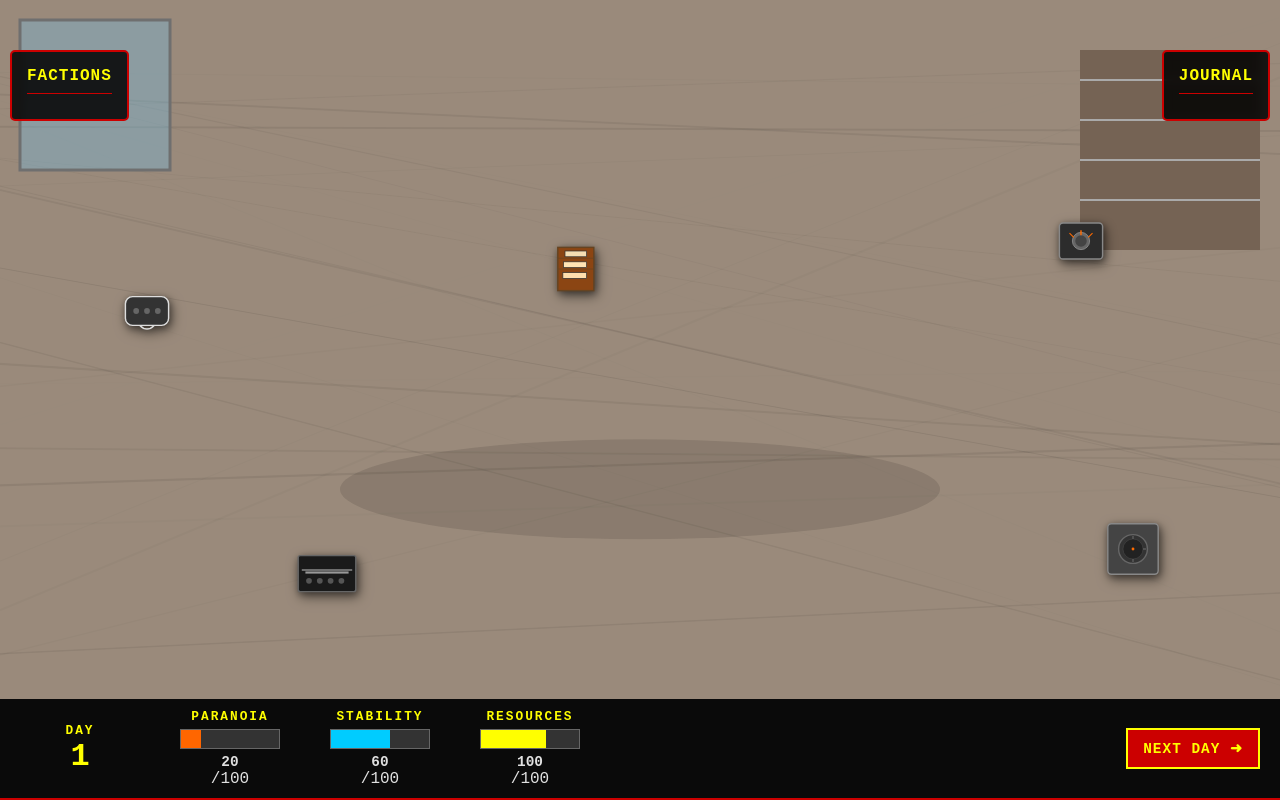
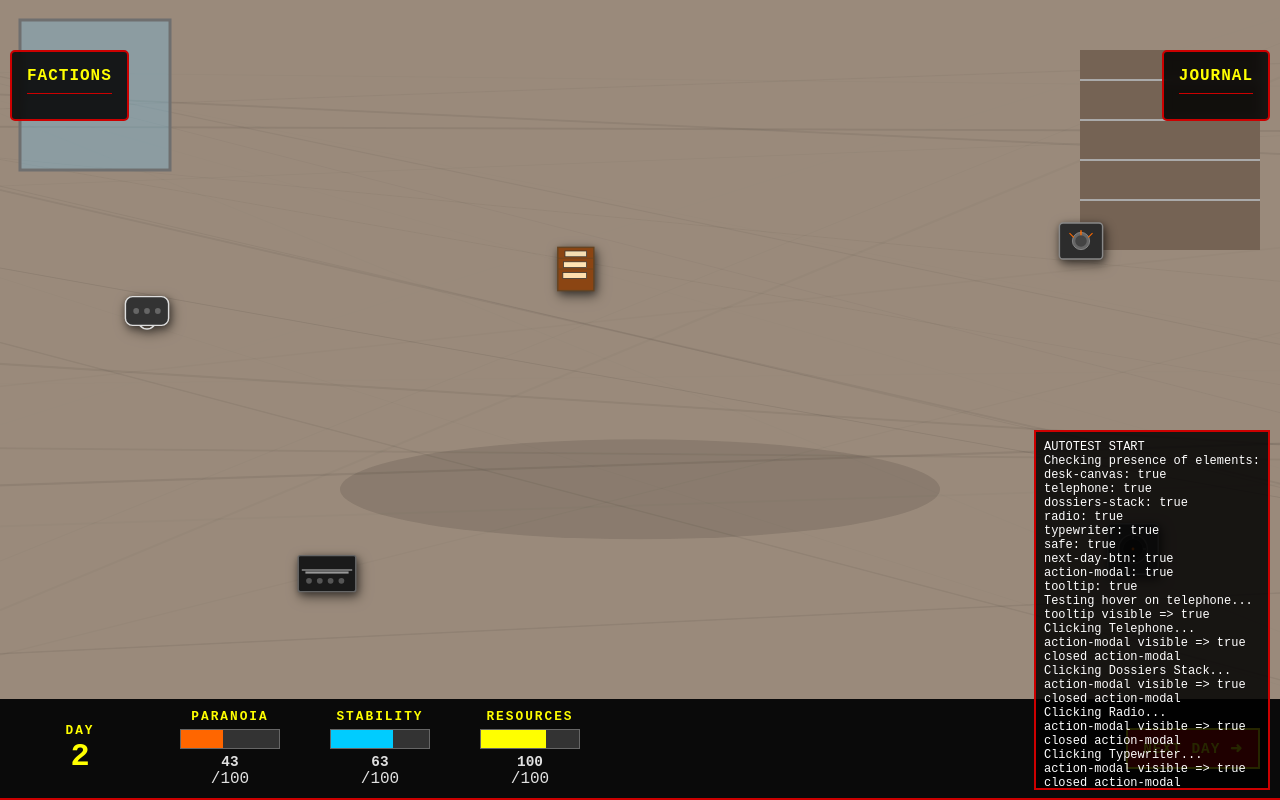
Before and after one commit to Axelwastaken40/PROJET-OUTIL-DEV_, a plain HTML site: page SovietDesk/index.html in a window 1280 px wide. Drawn offline with Linux system fonts and the light colour scheme.

Commit message:
Add automated interaction test (autotest.js) and include it in index.html

```diff
--- /dev/null
+++ b/SovietDesk/autotest.js
@@ -0,0 +1,80 @@
+window.addEventListener('load', () => {
+    const log = document.createElement('div');
+    log.id = 'autotest-log';
+    log.style.position = 'fixed';
+    log.style.right = '10px';
+    log.style.bottom = '10px';
+    log.style.maxWidth = '360px';
+    log.style.maxHeight = '45vh';
+    log.style.overflow = 'auto';
+    log.style.background = 'rgba(0,0,0,0.85)';
+    log.style.color = '#fff';
+    log.style.border = '2px solid #cc0000';
+    log.style.padding = '8px';
+    log.style.fontFamily = "Courier New, monospace";
+    log.style.fontSize = '12px';
+    log.style.zIndex = 3000;
+    document.body.appendChild(log);
+
+    function append(msg) {
+        const p = document.createElement('div');
+        p.textContent = msg;
+        log.appendChild(p);
+        console.log('AUTOTEST:', msg);
+    }
+
+    function wait(ms) { return new Promise(r => setTimeout(r, ms)); }
+
+    (async () => {
+        await wait(300);
+        append('AUTOTEST START');
+
+        const ids = ['desk-canvas','telephone','dossiers-stack','radio','typewriter','safe','next-day-btn','action-modal','tooltip'];
+        append('Checking presence of elements:');
+        ids.forEach(id => append(`  ${id}: ${!!document.getElementById(id)}`));
+
+        await wait(400);
+        // Tooltip hover test
+        const tel = document.getElementById('telephone');
+        if (tel) {
+            append('Testing hover on telephone...');
+            tel.dispatchEvent(new Event('mouseenter', {bubbles:true}));
+            await wait(250);
+            append('  tooltip visible => ' + (document.getElementById('tooltip').style.display !== 'none'));
+            tel.dispatchEvent(new Event('mouseleave', {bubbles:true}));
+            await wait(120);
+        }
+
+        // Click sequence helper
+        const clickAndCheck = async (id, desc) => {
+            const el = document.getElementById(id);
+            if (!el) { append(`Skipping ${desc} (${id}) - not found`); return; }
+            append(`Clicking ${desc}...`);
+            el.click();
+            await wait(350);
+            const visible = document.getElementById('action-modal').style.display !== 'none';
+            append(`  action-modal visible => ${visible}`);
+            // close if visible
+            const ok = document.getElementById('action-ok-btn');
+            if (ok && visible) { ok.click(); await wait(150); append('  closed action-modal'); }
+        };
+
+        await clickAndCheck('telephone', 'Telephone');
+        await clickAndCheck('dossiers-stack', 'Dossiers Stack');
+        await clickAndCheck('radio', 'Radio');
+        await clickAndCheck('typewriter', 'Typewriter');
+        await clickAndCheck('safe', 'Safe');
+
+        // Next day
+        const nd = document.getElementById('next-day-btn');
+        if (nd) {
+            append('Clicking NEXT DAY...');
+            nd.click();
+            await wait(250);
+            const day = document.getElementById('day-counter') ? document.getElementById('day-counter').textContent : 'missing';
+            append(`  day-counter => ${day}`);
+        }
+
+        append('AUTOTEST COMPLETE');
+    })();
+});
--- a/SovietDesk/index.html
+++ b/SovietDesk/index.html
@@ -165,5 +165,6 @@
     </div>
 
     <script src="game.js"></script>
+    <script src="autotest.js"></script>
 </body>
 </html>
```
